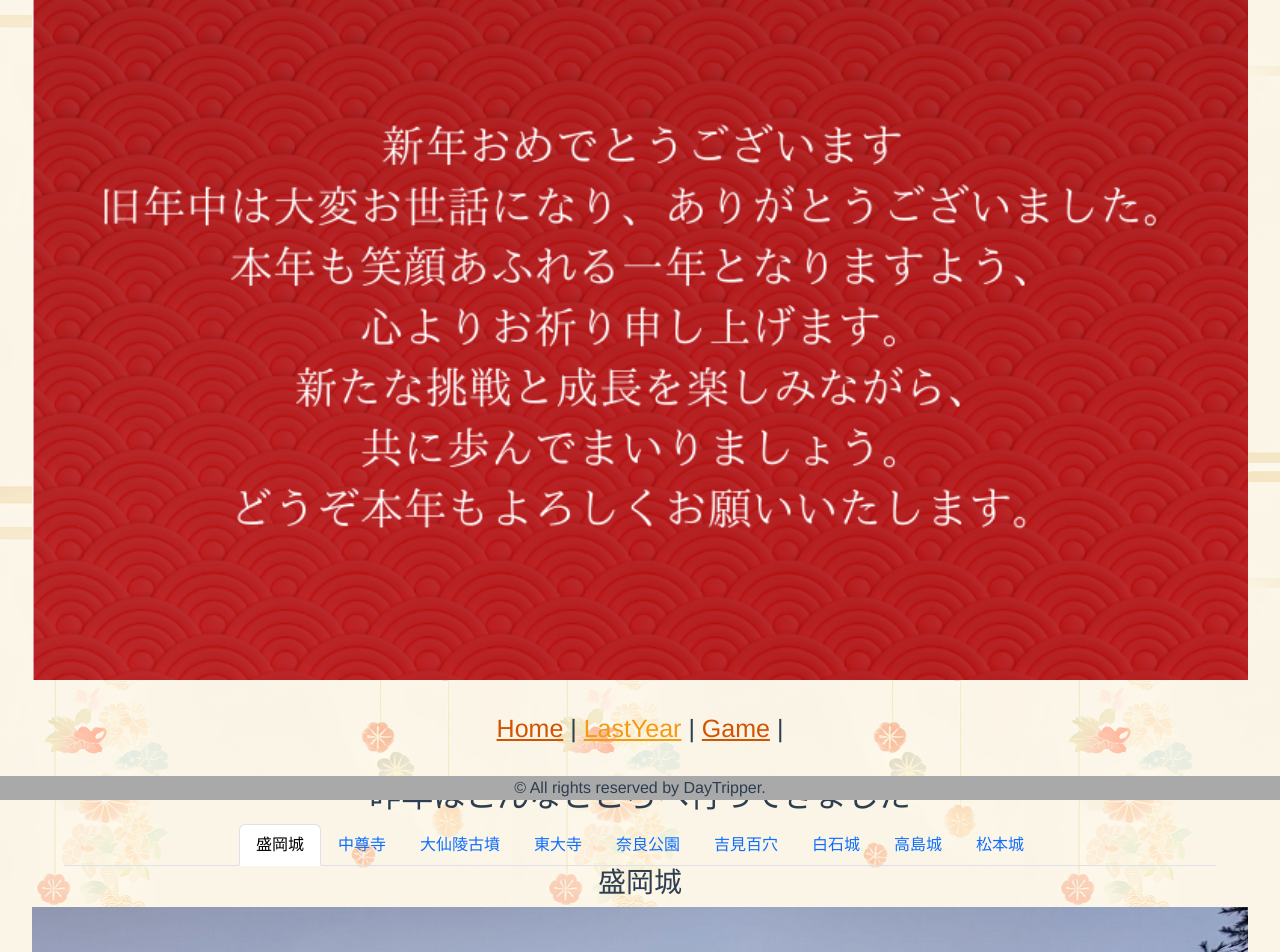
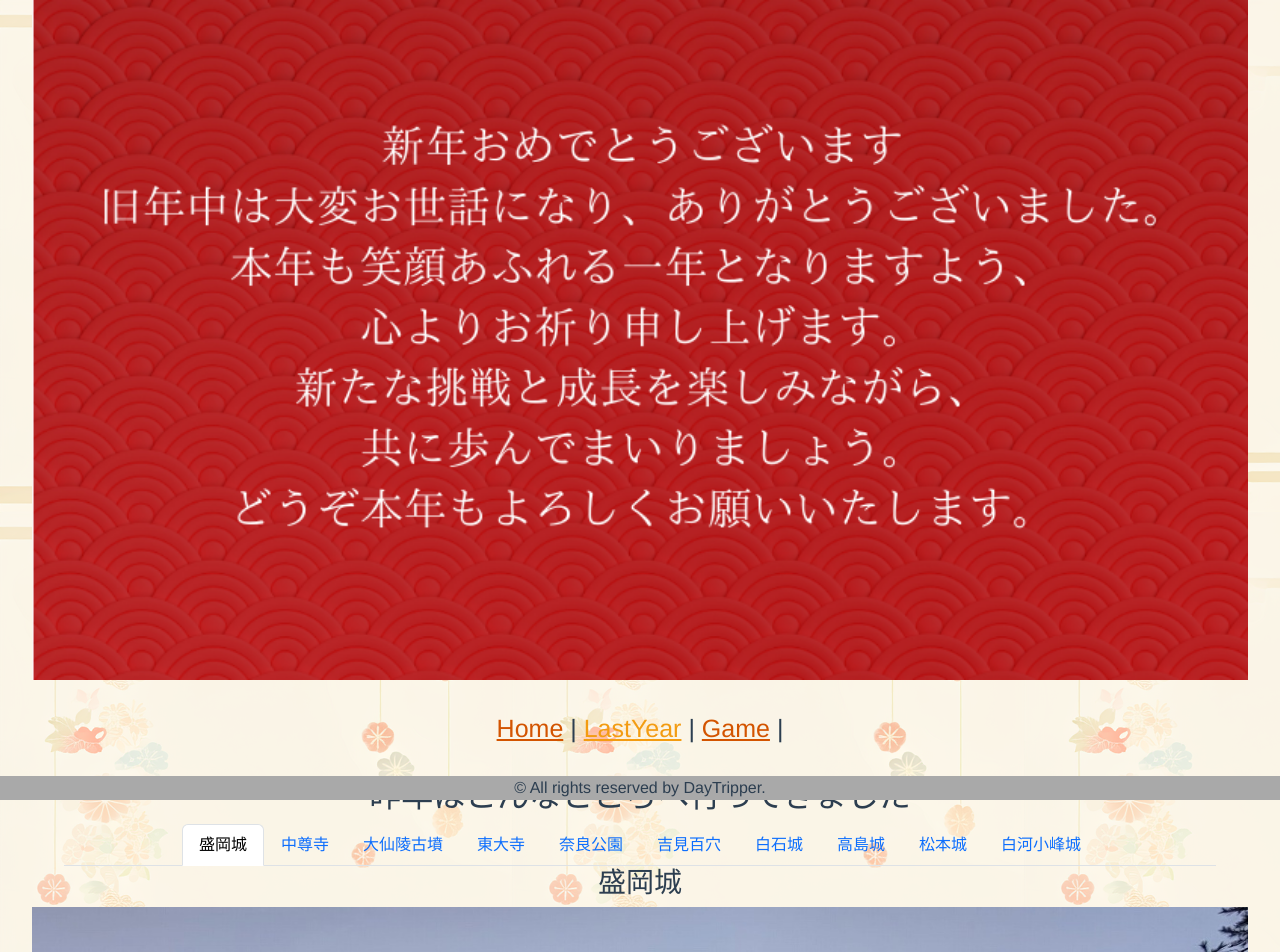
Before and after one commit to masashikuwahara/new_year2025, a Vue app: page /lastyear in a window 1280 px wide. Shown: the top 952 px of the page. Built offline with nearby package versions, Linux system fonts and the light colour scheme.

Commit message:
画像追加

```diff
--- a/src/views/LastYearView.vue
+++ b/src/views/LastYearView.vue
@@ -25,6 +25,7 @@ import yoshimiImage from '@/assets/yoshimi.jpg';
 import shiroishiImage from '@/assets/shiroishi.jpg';
 import takashimaImage from '@/assets/takashima.jpg';
 import matsumotoImage from '@/assets/matsumoto.jpg';
+import shirakawaImage from '@/assets/shirakawakomine.jpg';
 
 export default {
   data() {
@@ -39,7 +40,8 @@ export default {
         { name: '吉見百穴', image: yoshimiImage },
         { name: '白石城', image: shiroishiImage },
         { name: '高島城', image: takashimaImage },
-        { name: '松本城', image: matsumotoImage }
+        { name: '松本城', image: matsumotoImage },
+        { name: '白河小峰城', image: shirakawaImage }
       ]
     }
   }
```
